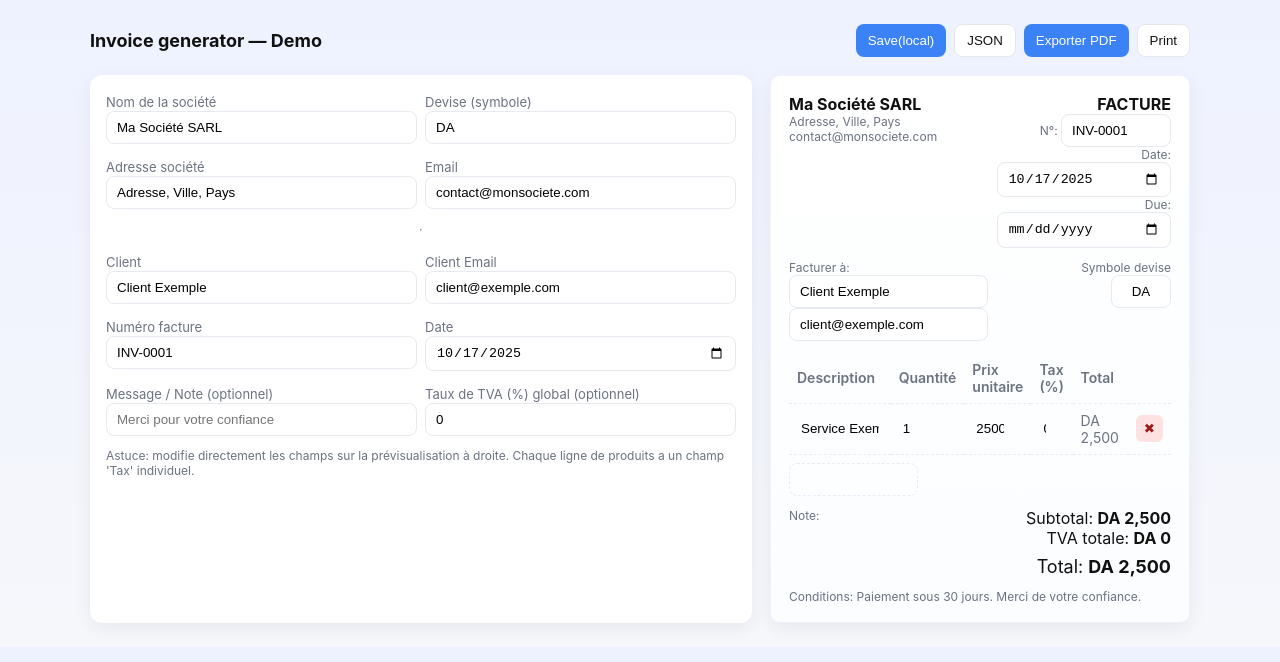
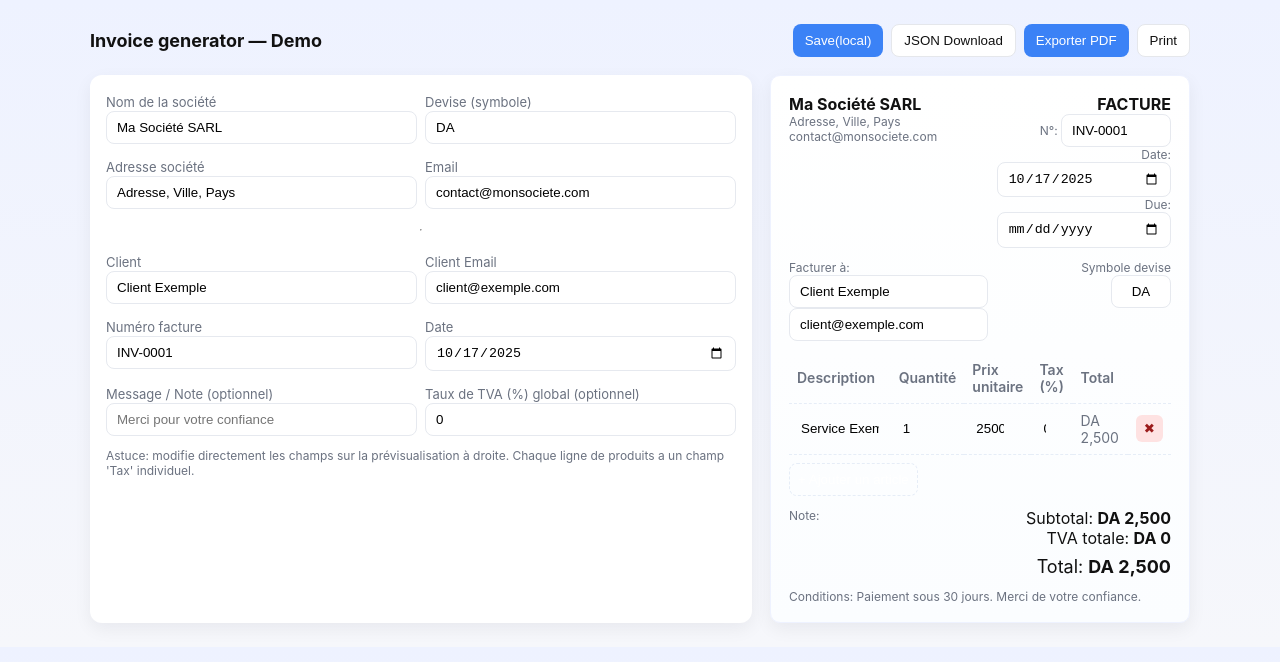
Before and after one commit to Randa-Lakab/Invoice-generator, a plain HTML site: page index.html in a window 1280 px wide. Drawn offline with nearby package versions, Linux system fonts and the light colour scheme.

Commit message:
Update index.html

```diff
--- a/index.html
+++ b/index.html
@@ -18,7 +18,7 @@
       <h1>Invoice generator — Demo</h1>
       <div class="controls">
         <button id="saveBtn"> Save(local)</button>
-        <button id="downloadJsonBtn" class="secondary">JSON</button>
+        <button id="downloadJsonBtn" class="secondary">JSON Download</button>
         <button id="pdfBtn">Exporter PDF</button>
         <button id="printBtn" class="secondary">Print</button>
       </div>
```
